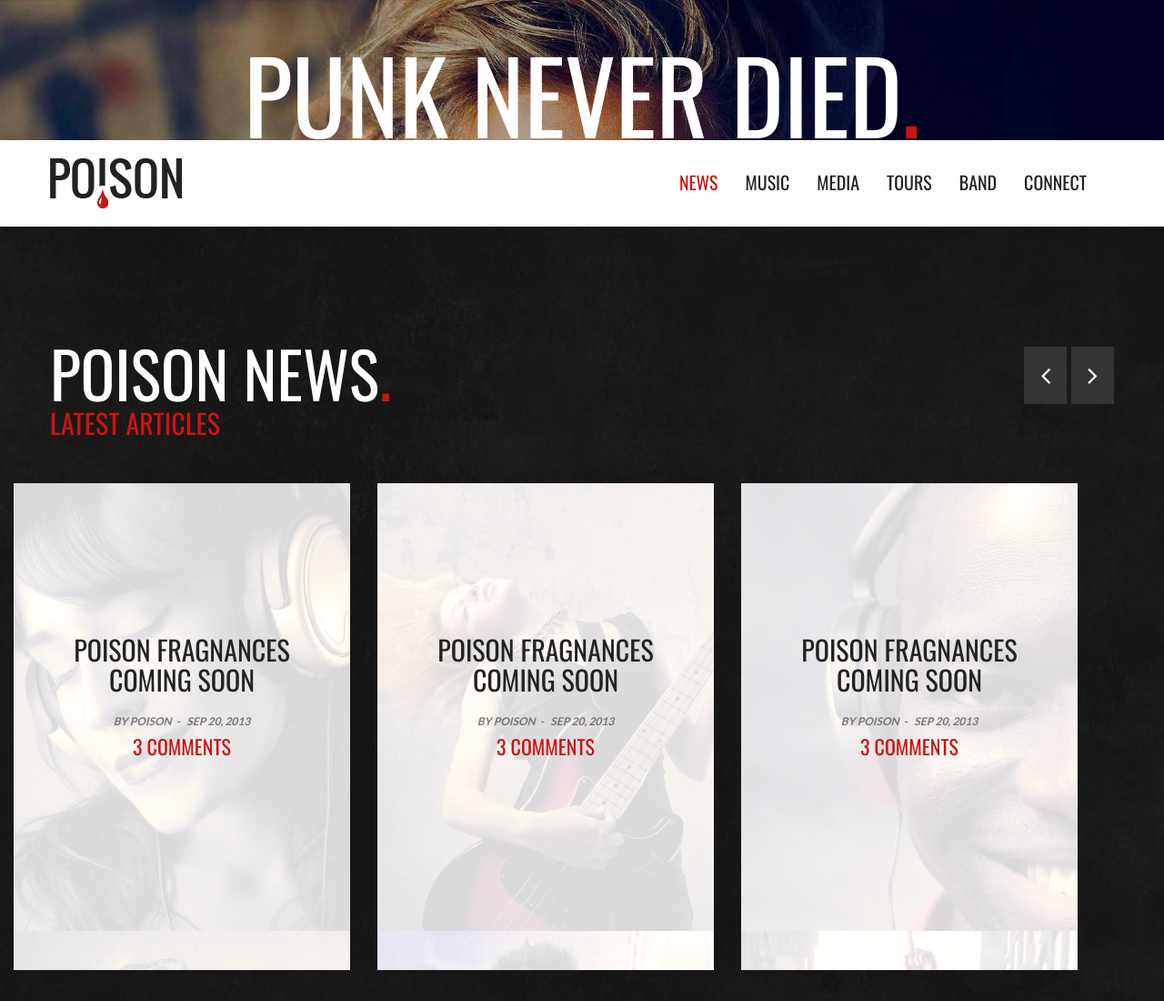
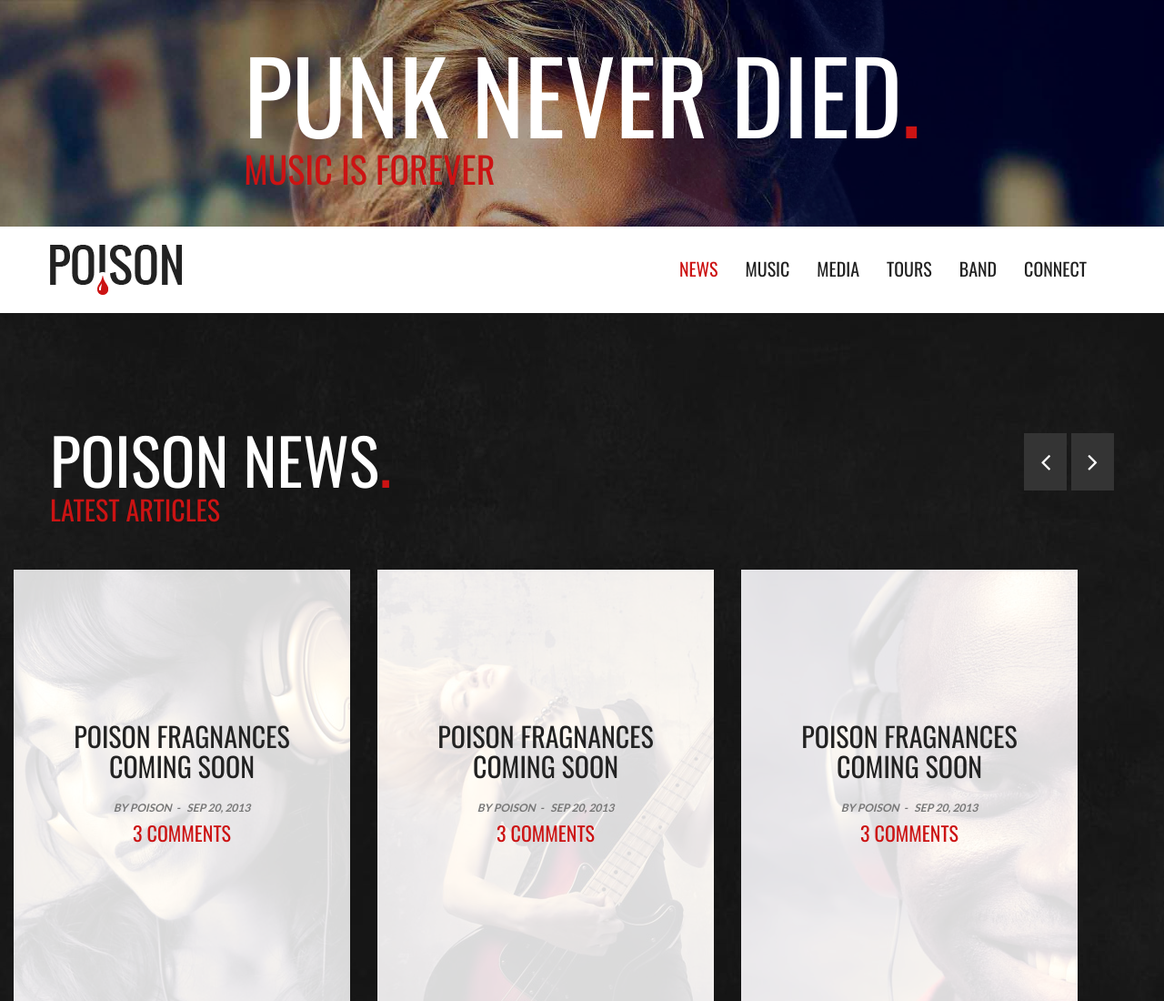
Before and after one commit to Rubelsoldier/poison-firstTry, a plain HTML site: page index.html in a window 1280 px wide. Shown: the top 1100 px of the page at 91% size. Drawn offline with nearby package versions, Linux system fonts and the light colour scheme.

Commit message:
everything is ok with sticky.js

```diff
--- a/assets/js/main.js
+++ b/assets/js/main.js
@@ -1,5 +1,14 @@
 jQuery(function($){
     "use strict";
+
+
+    var isStickyPlayer=$(".sticky_player").attr('data-sticky'),
+		isStickyNav=$("#sticktop").attr('data-sticky'),
+		naviheight=$("#sticktop").height(),
+		playerHeight=$(".sticky_player").height(),
+		navTopSpace=0,NavOffset=0;
+		var $winHeight=$(window).height(),
+		$winWidth=$(window).width();
 
      /*============================
 		9-Vegas Slider
@@ -22,4 +31,37 @@ jQuery(function($){
     }
 
 
+    /*=======================================
+	2-Navigation
+	=======================================*/
+
+	if(isStickyNav!="false"){NavOffset=naviheight + 10;}
+	if(isStickyPlayer!="false"){NavOffset=playerHeight+10;}
+	if(isStickyNav!="false" && isStickyPlayer!="false"){NavOffset=naviheight+playerHeight+10;}
+	$('body').attr('data-offset',NavOffset+10);
+
+    $(".navbar-nav a[href^='#'],.ScrollTo,.btn-scroll").click(function (e) {
+		e.preventDefault();
+        $('html, body').stop().animate({scrollTop: $($.attr(this, 'href')).offset().top - NavOffset}, 1000,"swing");
+    });
+
+
+	if($winWidth>700){
+	  // if($(".sticky_player").attr('data-sticky')!="false"){navTopSpace=playerHeight;}
+	  if(isStickyNav!="false"){
+		  $("#sticktop").sticky({topSpacing:navTopSpace});
+		}
+	  // if($(".sticky_player").attr('data-sticky')!="false"){
+		 //  $(".sticky_player").sticky({topSpacing: 0});
+	  // }
+	  $('#sticktop').on('sticky-start', function() {
+		  if($(".sticky_player").attr('data-sticky')!="false")
+		  $('.rock_player').removeClass('pre_sticky');
+	  });
+	  $('#sticktop').on('sticky-end', function() {
+		  if($(".sticky_player").attr('data-sticky')!="false")
+		  $('.rock_player').addClass('pre_sticky');
+	  });
+	}
+
 });
--- a/index.html
+++ b/index.html
@@ -278,9 +278,9 @@
     <script src="assets/js/vegas.min.js"></script>
     <script src="assets/js/main.js"></script>
     <script src="assets/js/css3-animate-it.js"></script>
+    <script src="assets/js/jquery.sticky.js"></script>
 
     <script>
-
       $("body").vegas({
         slides: [
         { src: "assets/img/BG/banner1.jpg" },
@@ -289,7 +289,6 @@
         { src: "assets/img/BG/parallax5.jpg" }
         ]
       });
-
     </script>
 
 </body>
```
Also changed, not shown: assets/js/jquery.sticky.js. Lines whose indentation alone changed are shown as unchanged.
